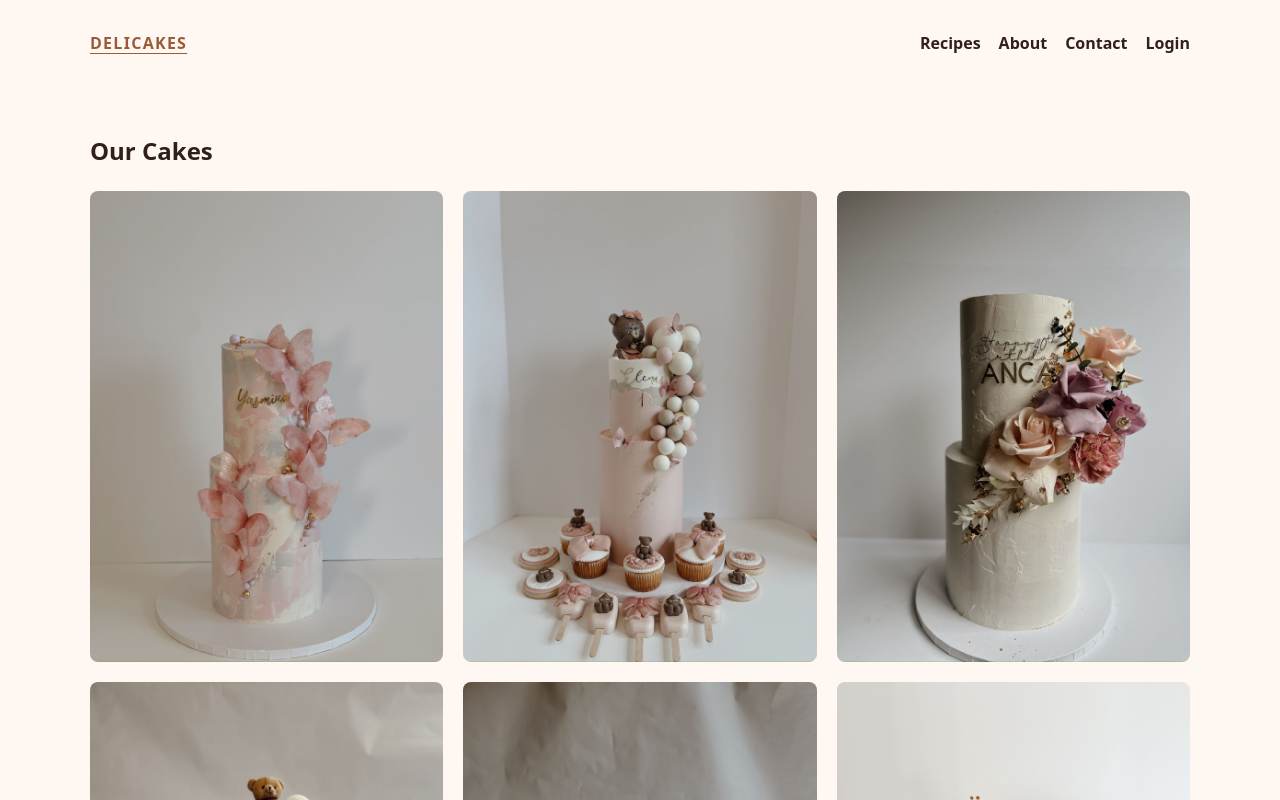
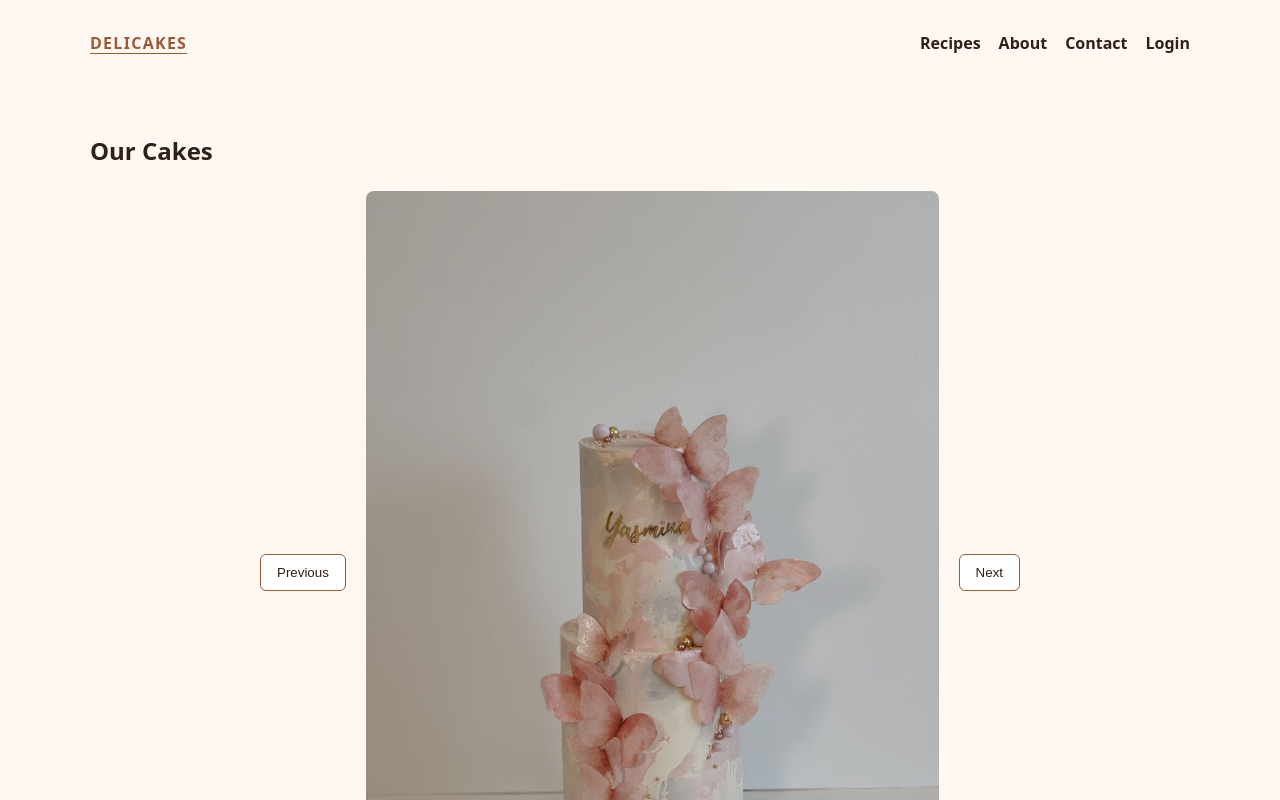
Before and after one commit to johnciuverca/delicakes-2.0, a React (Vite) app in the folder delicakes 2.0/app/main-ui/: page / in a window 1280 px wide. Shown: the top 800 px of the page. Built offline with nearby package versions, Linux system fonts and the light colour scheme.

Commit message:
Add manual carousel controls

```diff
--- a/delicakes 2.0/app/main-ui/src/App.css
+++ b/delicakes 2.0/app/main-ui/src/App.css
@@ -89,3 +89,28 @@
       object-fit: cover;
       border-radius: 8px;
   }
+
+  .cake-carousel {
+      display: grid;
+      grid-template-columns: auto minmax(0, 1fr) auto;
+      align-items: center;
+      gap: 20px;
+      max-width: 760px;
+      margin: 0 auto;
+  }
+
+  .cake-carousel img {
+      width: 100%;
+      aspect-ratio: 3 / 4;
+      object-fit: cover;
+      border-radius: 8px;
+  }
+
+  .cake-carousel button {
+      padding: 10px 16px;
+      border: 1px solid #9a5b36;
+      border-radius: 6px;
+      background: #fff;
+      color: #2f2018;
+      cursor: pointer;
+  }
--- a/delicakes 2.0/app/main-ui/src/App.tsx
+++ b/delicakes 2.0/app/main-ui/src/App.tsx
@@ -1,3 +1,4 @@
+import { useState } from 'react'
 import { NavLink, Route, Routes } from 'react-router-dom'
 import './App.css'
 
@@ -11,6 +12,7 @@ const cakeImages = [
 ]
 
 function App() {
+
   return (
     <main className="app-shell">
       <header className="site-header">
@@ -60,14 +62,26 @@ function App() {
 }
 
 function HomePage() {
+
+const [currentImageIndex, setCurrentImageIndex] = useState(0);
+const showPreviousImage = () => {
+    setCurrentImageIndex((currentIndex) => currentIndex ===0 ? cakeImages.length - 1 : currentIndex - 1);
+}
+const showNextImage = () => {
+    setCurrentImageIndex((currentIndex) => currentIndex === cakeImages.length - 1 ? 0 : currentIndex + 1);
+}
   return (
     <section className='gallery-section'>
         <h1>Our Cakes</h1>
-
-        <div className='cake-gallery'>
-            {cakeImages.map((cake) => (
-                <img key={cake.src} src={cake.src} alt={cake.alt} />
-            ))}
+        <div className='cake-carousel'>
+            <button type='button' onClick={showPreviousImage}>
+                Previous
+            </button>
+            <img src={cakeImages[currentImageIndex].src}
+                      alt={cakeImages[currentImageIndex].alt} />
+            <button type='button' onClick={showNextImage}>
+                Next
+            </button>
         </div>
     </section>
   )
```
